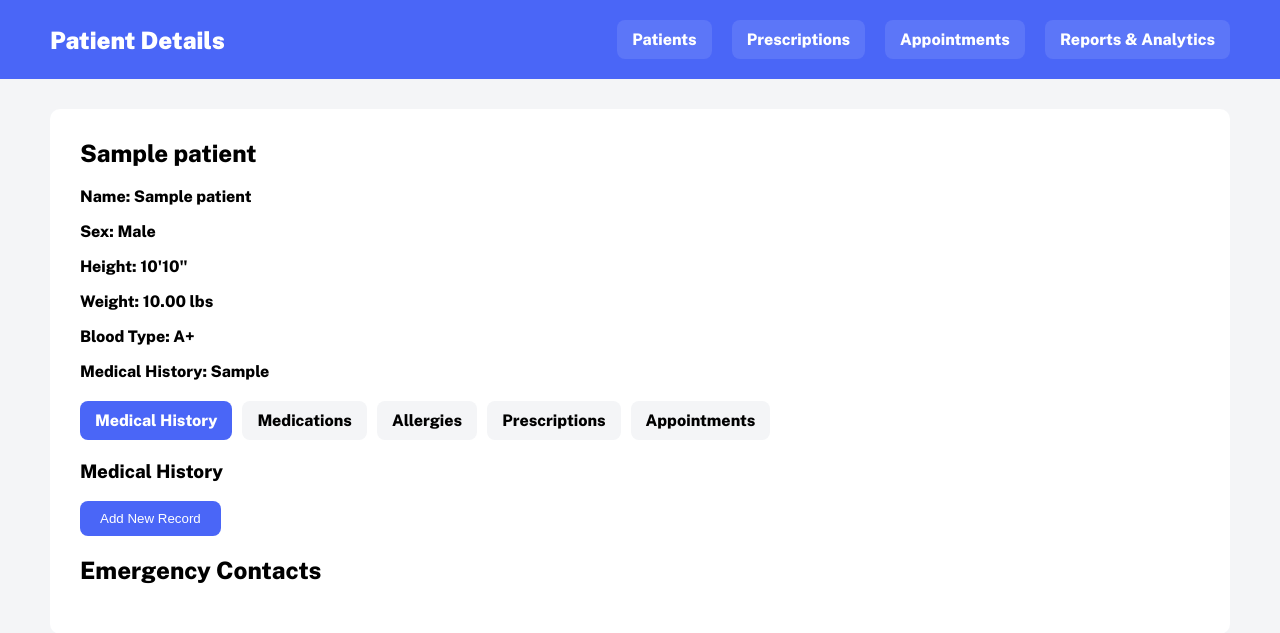
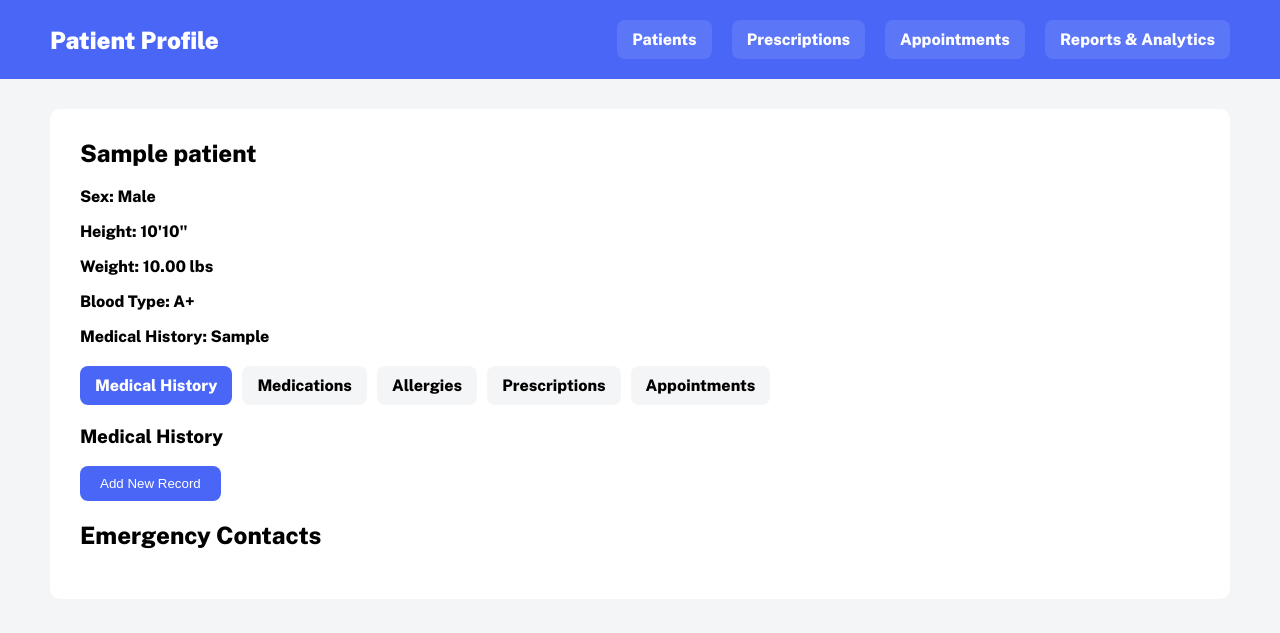
Before and after one commit to kxvalencia/capstone, a PHP site: page /patient_profile.php?patient_id=1 in a window 1280 px wide. Shown: the top 633 px of the page. Run offline with PHP 8.4, Linux system fonts and the light colour scheme; tables that the repository leaves empty or names only in its code hold one stand-in row (values such as "Sample post").

Commit message:
Fix heading and repeating text

```diff
--- a/patient_profile.php
+++ b/patient_profile.php
@@ -33,7 +33,7 @@ if (isset($_GET['patient_id'])) {
 
 <body>
     <div class="header">
-        <h1>Patient Details</h1>
+        <h1>Patient Profile</h1>
         <div class="nav">
             <a href="patient.php">Patients</a>
             <a href="prescriptions.php">Prescriptions</a>
@@ -47,9 +47,6 @@ if (isset($_GET['patient_id'])) {
             <h2>
                 <?php echo htmlspecialchars($patient['name']); ?>
             </h2>
-            <p><strong>Name:</strong>
-                <?php echo htmlspecialchars($patient['name']); ?>
-            </p>
             <p><strong>Sex:</strong>
                 <?php echo $patient['sex']; ?>
             </p>
```
